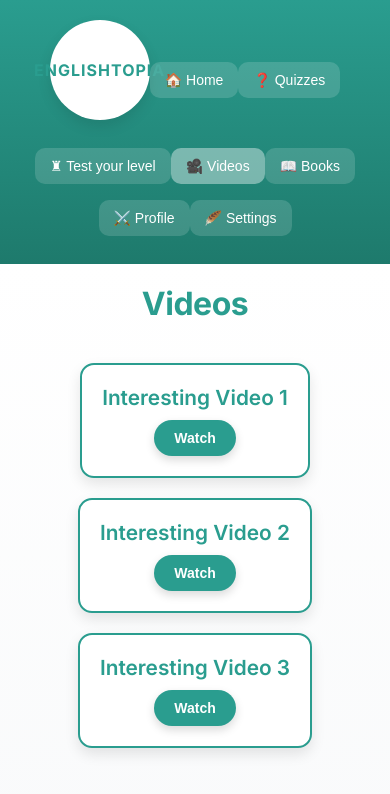
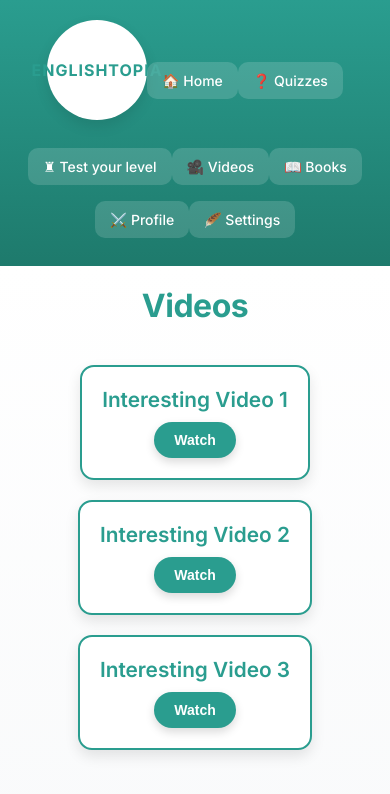
Before and after one commit to chaubeyprashant/englishtopia, a plain HTML site: page videos.html in a window 390 px wide. Drawn offline with Linux system fonts and the light colour scheme.

Commit message:
ui completed

```diff
--- a/style.css
+++ b/style.css
@@ -1,88 +1,112 @@
-body {
-  font-family: Arial, sans-serif;
+/* --- GLOBAL STYLES --- */
+* {
   margin: 0;
-  background: #fafafa;
-  color: #333;
+  padding: 0;
+  box-sizing: border-box;
 }
 
-nav {
+body {
+  font-family: 'Inter', sans-serif;
   display: flex;
-  gap: 15px;
-  padding: 10px 20px;
-  background: #2E7D32;
+  height: 100vh;
+  overflow: hidden;
+  background: #f4f7fa;
 }
 
-nav a {
+/* Sidebar (for navbar generated by app.js) */
+.sidebar {
+  width: 260px;
+  background: linear-gradient(180deg, #2a9d8f, #1e7a6c);
+  display: flex;
+  flex-direction: column;
+  align-items: center;
+  padding: 30px 15px;
+  color: #fff;
+  box-shadow: 2px 0 10px rgba(0, 0, 0, 0.1);
+}
+
+.logo {
+  width: 130px;
+  height: 130px;
+  background: #fff;
+  color: #2a9d8f;
+  font-weight: 700;
+  border-radius: 50%;
+  display: flex;
+  align-items: center;
+  justify-content: center;
+  font-size: 18px;
+  margin-bottom: 30px;
+  box-shadow: 0 6px 14px rgba(0, 0, 0, 0.1);
+  text-align: center;
+  text-transform: uppercase;
+  letter-spacing: 1px;
+}
+
+.sidebar a {
+  width: 100%;
+  display: flex;
+  align-items: center;
+  gap: 14px;
+  padding: 14px 20px;
+  margin: 8px 0;
+  font-size: 16px;
+  font-weight: 500;
+  cursor: pointer;
+  background: rgba(255, 255, 255, 0.15);
+  border-radius: 10px;
   color: #fff;
   text-decoration: none;
-  font-weight: bold;
+  transition: background 0.3s ease, transform 0.3s ease, box-shadow 0.3s ease;
 }
 
-nav a.active {
-  color: yellow;
+.sidebar a:hover {
+  background: rgba(255, 255, 255, 0.3);
+  transform: translateX(6px);
+  box-shadow: 0 4px 12px rgba(0, 0, 0, 0.15);
 }
 
-.container {
-  padding: 20px;
+.sidebar a.active {
+  background: rgba(255, 255, 255, 0.4);
 }
 
-button {
-  background: #2E7D32;
-  color: #fff;
-  border: none;
-  padding: 10px 16px;
-  margin: 5px;
-  cursor: pointer;
+/* Main content */
+.container {
+  flex: 1;
+  padding: 50px;
+  background: linear-gradient(180deg, #ffffff, #f9fafb);
+  overflow-y: auto;
 }
 
-button:hover {
-  background: #256327;
+/* Responsive Design */
+@media (max-width: 768px) {
+  body {
+    flex-direction: column;
+  }
+
+  .sidebar {
+    width: 100%;
+    height: auto;
+    flex-direction: row;
+    flex-wrap: wrap;
+    justify-content: center;
+    padding: 20px;
+  }
+
+  .logo {
+    width: 100px;
+    height: 100px;
+    font-size: 16px;
+    margin-bottom: 20px;
+  }
+
+  .sidebar a {
+    width: auto;
+    padding: 10px 15px;
+    font-size: 14px;
+  }
+
+  .container {
+    padding: 20px;
+  }
 }
-.grid {
-  display: grid;
-  grid-template-columns: repeat(auto-fill, minmax(250px, 1fr));
-  gap: 20px;
-  margin-top: 20px;
-}
-
-/* Book card styling */
-.card {
-  background: #fff;
-  padding: 20px;
-  border-radius: 12px;
-  box-shadow: 0 4px 12px rgba(0, 0, 0, 0.08);
-  transition: transform 0.2s ease, box-shadow 0.2s ease;
-}
-
-.card:hover {
-  transform: translateY(-6px);
-  box-shadow: 0 8px 20px rgba(0, 0, 0, 0.15);
-}
-
-/* Book title */
-.card h3 {
-  font-size: 1.3rem;
-  margin-bottom: 10px;
-  color: #2E7D32;
-}
-
-/* Book description */
-.card p {
-  font-size: 0.95rem;
-  margin-bottom: 15px;
-  color: #555;
-  line-height: 1.5;
-}
-
-/* Buttons (inherited from global but slightly improved) */
-.card button {
-  border-radius: 8px;
-  font-size: 0.95rem;
-  font-weight: bold;
-  transition: transform 0.2s ease, background 0.2s ease;
-}
-
-.card button:hover {
-  transform: scale(1.05);
-  background: #1b5e20; /* darker green */
-}
--- a/videos.html
+++ b/videos.html
@@ -52,7 +52,6 @@
     }
 
     .nav-button {
-      width: 100%;
       display: flex;
       align-items: center;
       gap: 14px;
@@ -60,22 +59,21 @@
       margin: 8px 0;
       font-size: 16px;
       font-weight: 500;
-      cursor: pointer;
+      text-decoration: none;
+      color: #fff;
       background: rgba(255, 255, 255, 0.15);
       border: none;
       border-radius: 10px;
-      color: #fff;
+      cursor: pointer;
       transition: background 0.3s ease, transform 0.3s ease, box-shadow 0.3s ease;
+      width: 100%;
+      text-align: left;
     }
 
     .nav-button:hover {
       background: rgba(255, 255, 255, 0.3);
       transform: translateX(6px);
       box-shadow: 0 4px 12px rgba(0, 0, 0, 0.15);
-    }
-
-    .nav-button.active {
-      background: rgba(255, 255, 255, 0.4);
     }
 
     /* Main content */
@@ -206,16 +204,16 @@
   </style>
 </head>
 <body>
-  <nav class="sidebar">
+  <div class="sidebar">
     <div class="logo">Englishtopia</div>
-    <button class="nav-button" data-action="home">🏠 Home</button>
-    <button class="nav-button" data-action="quizzes">❓ Quizzes</button>
-    <button class="nav-button" data-action="test">♜ Test your level</button>
-    <button class="nav-button active" data-action="videos">🎥 Videos</button>
-    <button class="nav-button" data-action="books">📖 Books</button>
-    <button class="nav-button" data-action="profile">⚔️ Profile</button>
-    <button class="nav-button" data-action="settings">🪶 Settings</button>
-  </nav>
+    <a href="index.html" class="nav-button">🏠 Home</a>
+    <a href="quizzes.html" class="nav-button">❓ Quizzes</a>
+    <a href="level-test.html" class="nav-button">♜ Test your level</a>
+    <a href="videos.html" class="nav-button">🎥 Videos</a>
+    <a href="books.html" class="nav-button">📖 Books</a>
+    <a href="profile.html" class="nav-button">⚔️ Profile</a>
+    <a href="settings.html" class="nav-button">🪶 Settings</a>
+  </div>
   <main class="container">
     <h2>Videos</h2>
     <div class="grid">
```
Also changed, not shown: books.html (+15 -32 lines), homepage.html (+2 -2 lines), index.html (+3 -2 lines), level-result.html (+10 -10 lines), level-test.html (+14 -16 lines), login.html (+14 -16 lines), profile.html (+14 -16 lines), quizzes.html (+14 -16 lines), settings.html (+14 -16 lines), sidebar.html (added, +10 -0 lines), signup.html (+14 -16 lines).
